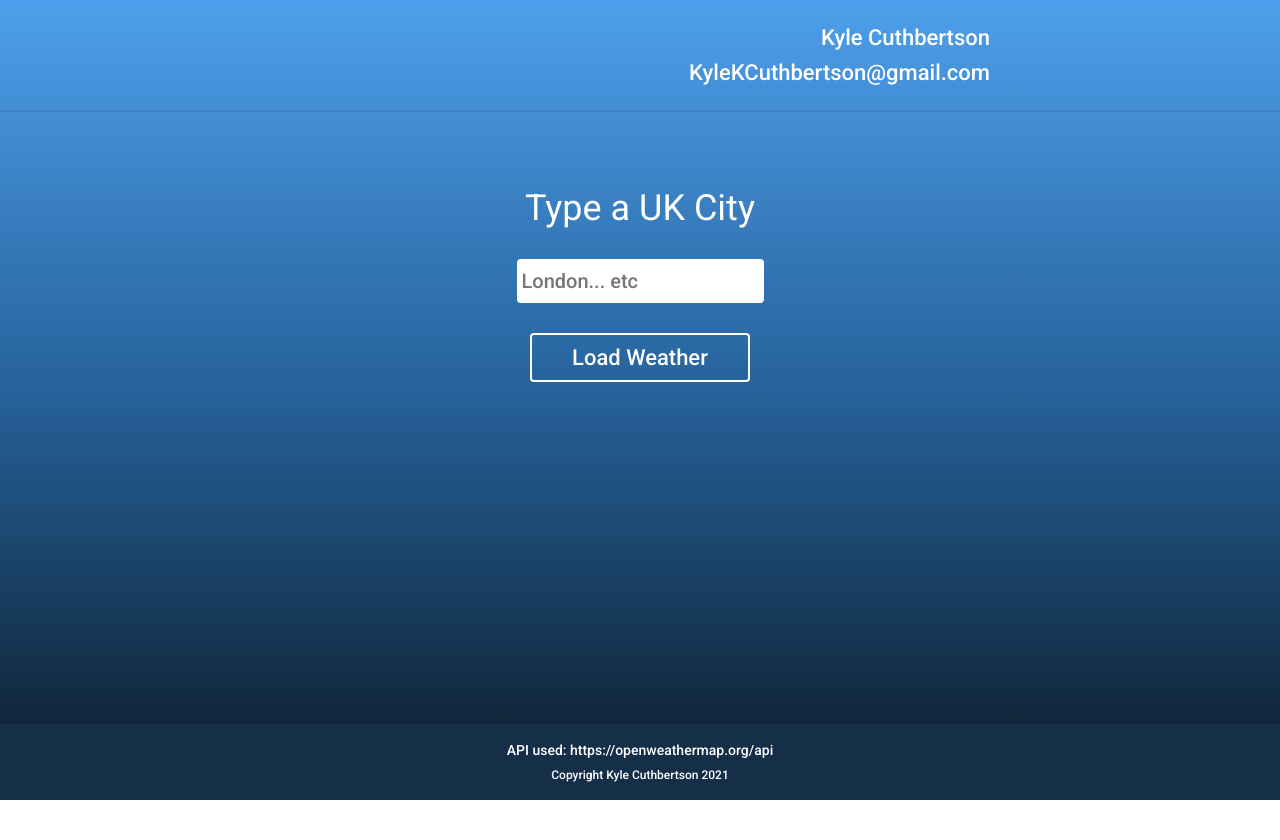
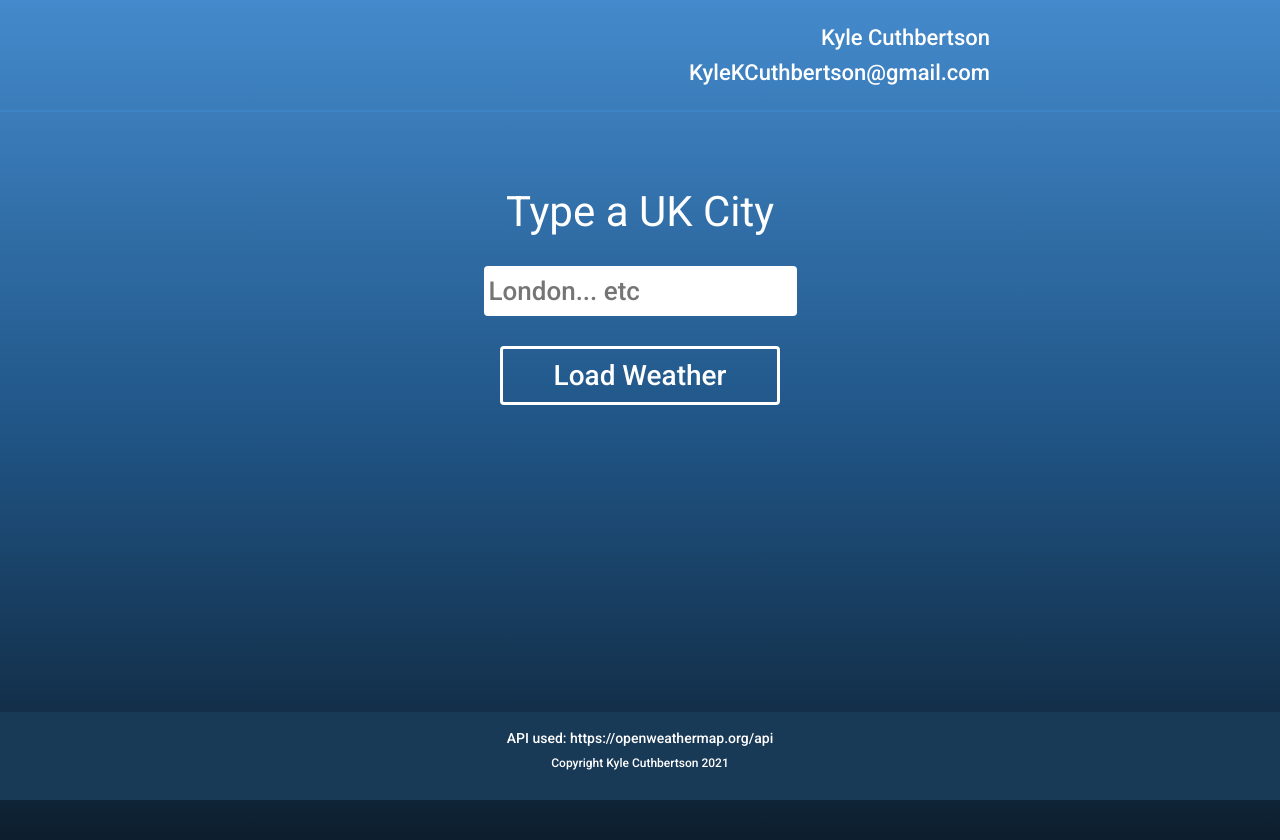
Before and after one commit to KyleCuthbertson/react-weather-app, a React (Create React App) app: page / in a window 1280 px wide. Shown: the top 840 px of the page. Before the commit the page ends 800 px from the top, so only its background shows below. Built offline with nearby package versions, Linux system fonts and the light colour scheme.

Commit message:
New styles and added comments to components

```diff
--- a/src/App.css
+++ b/src/App.css
@@ -9,11 +9,14 @@ html, body, h1, h2, h3, h4, h5, h6, *, p {
 }
 
 html, body {
+  height: 100%;
+
+}
+
+.App {
   background: #2a6caa;
-  background: linear-gradient(#4e9feb, #26629b, #0c1c2a);
-  height: 100%;
-  overflow: auto;
-  padding-bottom: 20px;
+  background: linear-gradient(#448acc, #205586, #0c1c2a);
+  padding-bottom: 40px;
 }
 
 /* Header CSS */
@@ -54,6 +57,7 @@ header {
 
 .pre-load-content {
   width: 100%;
+  height: 70vh;
   padding: 20px 10px;
   text-align: center;
 }
@@ -92,7 +96,7 @@ header {
   background: #27639b;
   box-shadow: rgba(0, 0, 0, 0.24) 0px 3px 8px;
   padding: 15px 15px;
-  border-radius: 3px;
+  border-radius: 4px;
 }
 
 
@@ -126,7 +130,7 @@ header {
 .daily-weather-list .each-day {
   padding: 10px;
   margin: 10px;
-  width: 200px;
+  width: 120px;
   border-radius: 4px;
   text-align: center;
 }
@@ -135,7 +139,6 @@ header {
   width: 95%;
   padding: 15px 0px 15px 0px;
   margin-bottom: 10px;
-  /* border-bottom: 2px solid #FFF; */
   text-align: center;
 }
 
@@ -173,9 +176,9 @@ header {
   width: 100%;
   height: 130px;
   list-style-type: none;
-  max-height: 130px;
-  border: 2px solid #FFF;
-  margin-top: 10px;
+  border-radius: 4px;
+  border: 1px solid #FFF;
+  margin-top: 15px;
   display: flex;
   align-items: center;
   overflow-x: auto;
@@ -183,9 +186,8 @@ header {
 }
 
 .hour-wrapper li {
-  min-width: 85px;
+  min-width: 75px;
   text-align: center;
-  margin-right: 10px;
 }
 
 .hour-number {
@@ -202,7 +204,7 @@ header {
 /* Menu CSS */
 
 .new-location-wrapper {
-  position: absolute;
+  position: fixed;
   top: 0;
   left: 0;
   width: 100%;
@@ -260,11 +262,11 @@ header {
 
 footer {
   width: 100%;
-  padding: 8px 10px 8px 10px;
+  padding: 8px 10px 20px 10px;
   color: #FFF;
-  position: absolute;
+  position: fixed;
   bottom: 0;
-  background-color: rgba(20, 47, 71, 1);
+  background-color: #193a57;
 }
 
 footer p {
@@ -354,12 +356,6 @@ footer .copyright-text {
 
 
 
-@media screen and (min-width: 380px) {
-  .daily-weather-list .each-day {
-    width: 165px;
-  }
-}
-
 @media screen and (min-width: 768px ) {
   .main-wrapper {
     margin: 40px auto;
@@ -368,16 +364,25 @@ footer .copyright-text {
     font-size: 22px;
   }
   .load-weather-text {
-    font-size: 36px;
+    font-size: 42px;
   }
   .new-location-wrapper {
     padding: 35px;
   }
   .daily-weather-list .each-day {
-    width: 300px;
+    width: 220px;
   }
   .daily-icon img {
     width: 100px;
     height: 100px;
   }
+
+  .input-field {
+    font-size: 26px;
+  }
+  .new-location-menu p {
+    font-size: 36px;
+    margin-bottom: 25px;
+  }
+
 }
--- a/src/components/LoadWeatherBtn.js
+++ b/src/components/LoadWeatherBtn.js
@@ -4,7 +4,7 @@ const LoadWeatherButton = styled.button`
   color: #FFF;
   min-width: 220px;
   background: transparent;
-  border: 2px solid #FFF;
+  border: 3px solid #FFF;
   border-radius: 4px;
   font-size: 22px;
   padding: 10px 25px;
@@ -24,6 +24,10 @@ const LoadWeatherButton = styled.button`
     -ms-transition: 0.4s;
     -o-transition: 0.4s;
   }
+  @media screen and (min-width: 768px) {
+    font-size: 28px;
+    min-width: 280px;
+  }
 `
 
 const LoadWeatherBtn = (props) => {
--- a/src/components/MainWeatherContent.js
+++ b/src/components/MainWeatherContent.js
@@ -11,12 +11,12 @@ import FirstLocation from './FirstLocation';
 
 const MainWeatherContent = () => {
 
-  const [weather, setWeather] = useState([]);
+  const [weather, setWeather] = useState([]); // Data sits inside this state
   const [success, setSuccess] = useState(false); // True if the API request successful
   const [isError, setIsError] = useState(false);
   const [errorMessage, setErrorMessage] = useState(null);
   const [loading, setLoading] = useState(false); // Loading while fetching data from API
-  const [locationName, setLocationName] = useState("");
+  const [locationName, setLocationName] = useState(""); // Name of location user has inputted
 
   let latValue, lonValue;
   let inputValue = "";
@@ -30,6 +30,7 @@ const MainWeatherContent = () => {
       setErrorMessage(null);
       setLoading(false);
       setSuccess(true);
+      console.log(res.data);
     })
     .catch(error => {
       if (error.request.status === 404 ) {
--- a/src/components/NewLocationMenu.js
+++ b/src/components/NewLocationMenu.js
@@ -3,6 +3,8 @@ import { CSSTransition } from 'react-transition-group';
 
 import LoadWeatherBtn from './LoadWeatherBtn';
 
+// This component is for the user to select a new location using the menu button
+// located on the top-left portion of the React application
 const NewLocationMenu = (props) => {
 
   const { successful, loading, handleClick } = props;
```
